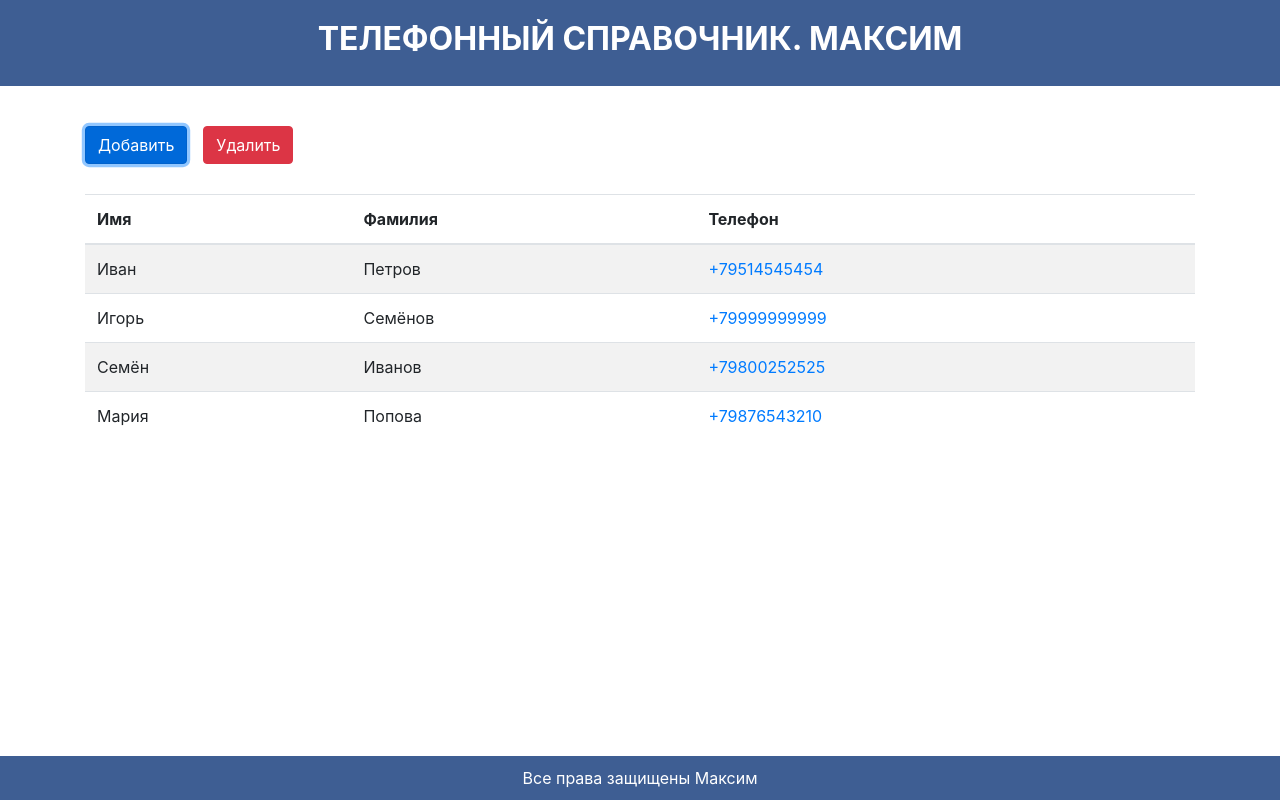
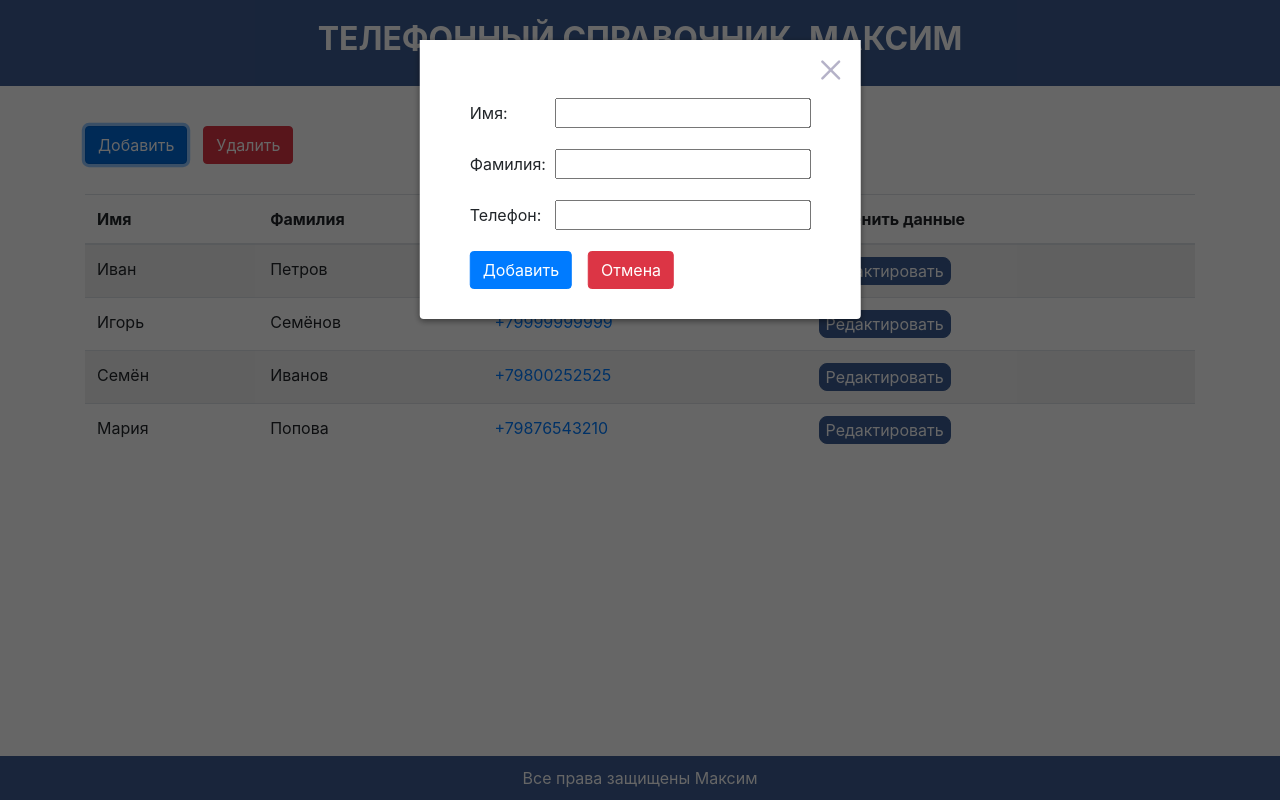
Before and after one commit to max-saraev-web/methed__phone-book, a plain HTML site: page index.html in a window 1280 px wide. Both pictures are taken after a click on the button "Добавить". Drawn offline with nearby package versions, Linux system fonts and the light colour scheme.

Commit message:
module_02--lesson_05 - raw draft

```diff
--- a/phonebook/css/style.css
+++ b/phonebook/css/style.css
@@ -130,3 +130,18 @@ body {
   color: #fff;
   text-align: center;
 }
+
+.btn-edit {
+  border-radius: 8px;
+  color: #fff;
+  background-color: #3E5E93;
+  border: 1px solid #3E5E93;
+  transition: all 0.4s ;
+}
+
+@media (min-width: 1201px) {
+  .btn-edit:hover {
+    color: #3E5E93;
+    background-color: #fff;
+  }
+}
--- a/phonebook/script/script.js
+++ b/phonebook/script/script.js
@@ -102,6 +102,7 @@ const data = [
         <th>Имя</th>
         <th>Фамилия</th>
         <th>Телефон</th>
+        <th>Изменить данные</th>
       </tr>
     `);
 
@@ -187,6 +188,9 @@ const data = [
 
     return {
       list: table.tbody,
+      logo,
+      btnAdd: buttonGroup.btns[0],
+      formOverlay: form.overlay,
     };
   };
 
@@ -205,13 +209,20 @@ const data = [
     const tdSurname = document.createElement('td');
     tdSurname.textContent = surname;
 
+    const tdEdit = document.createElement('td');
+    const editButton = document.createElement('button');
+    editButton.classList.add('btn-edit');
+    editButton.textContent = 'Редактировать';
+    tdEdit.append(editButton);
+
     const tdPhone = document.createElement('td');
     const phoneLink = document.createElement('a');
     phoneLink.href = `tel:${phone}`;
     phoneLink.textContent = phone;
+    tr.phoneLink = phoneLink;
     tdPhone.append(phoneLink);
 
-    tr.append(tdDel, tdName, tdSurname, tdPhone);
+    tr.append(tdDel, tdName, tdSurname, tdPhone, tdEdit);
 
     return tr;
   };
@@ -219,16 +230,42 @@ const data = [
   const renderContacts = (elem, data) => {
     const allRow = data.map(createRow);
     elem.append(...allRow);
+
+    return allRow;
+  };
+
+
+  const hoverRow = (allRow, logo) => {
+    const text = logo.textContent;
+    allRow.forEach(contact => {
+      contact.addEventListener('mouseenter', () => {
+        logo.textContent = contact.phoneLink.textContent;
+      });
+      contact.addEventListener('mouseleave', () => {
+        logo.textContent = text;
+      });
+    });
   };
 
   const init = (selectorApp, title) => {
     const app = document.querySelector(selectorApp);
     const phoneBook = renderPhoneBook(app, title);
 
-    const {list} = phoneBook;
+    // ! - Деструктуризация
+    const {list, logo, btnAdd, formOverlay} = phoneBook;
 
-    renderContacts(list, data);
+    const allRow = renderContacts(list, data);
     // * - Функционал
+
+    hoverRow(allRow, logo);
+
+    const objEvent = {
+      handleEvent() {
+        formOverlay.classList.add('is-visible');
+      },
+    };
+
+    btnAdd.addEventListener('click', objEvent);
   };
   window.phoneBookInit = init;
 }
```
